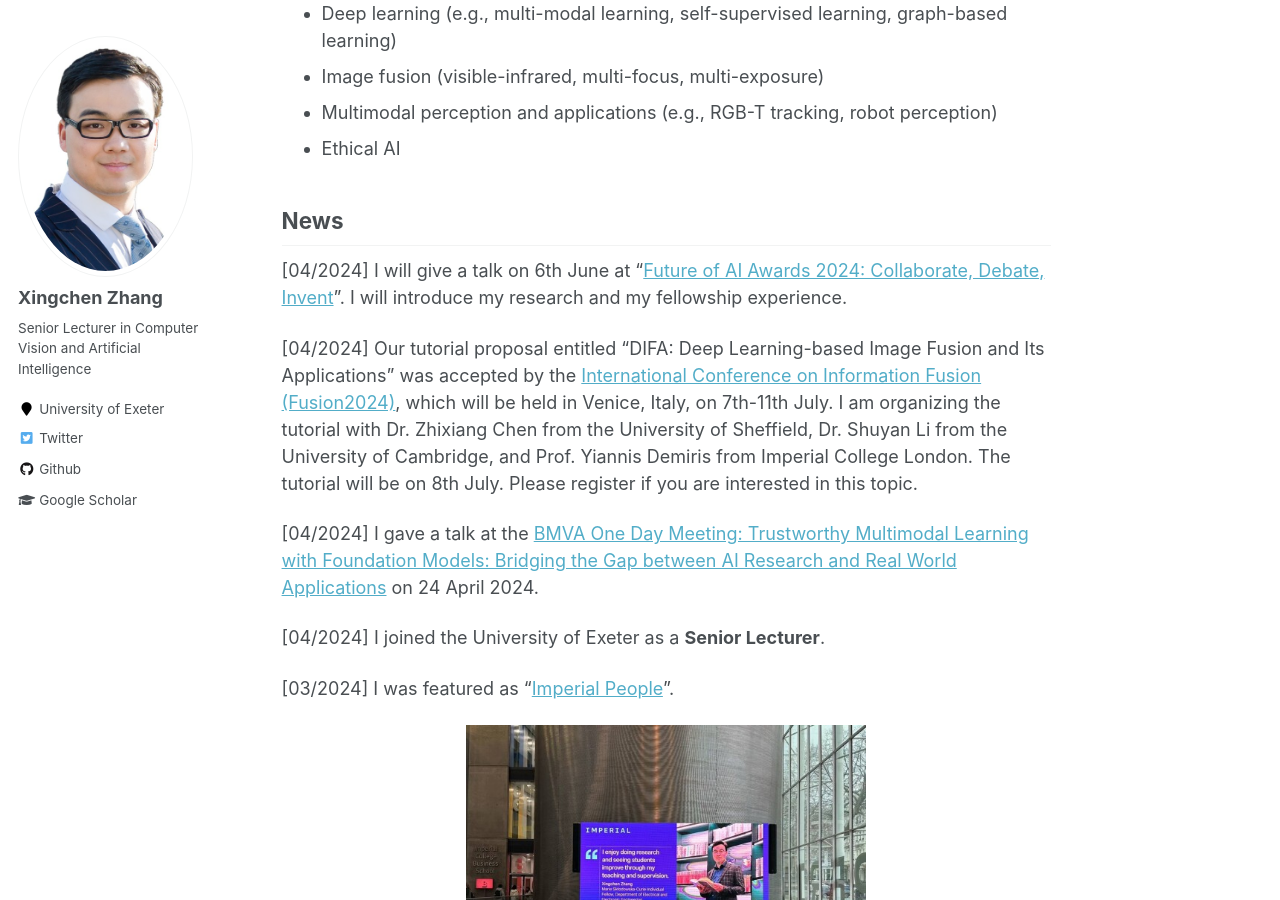
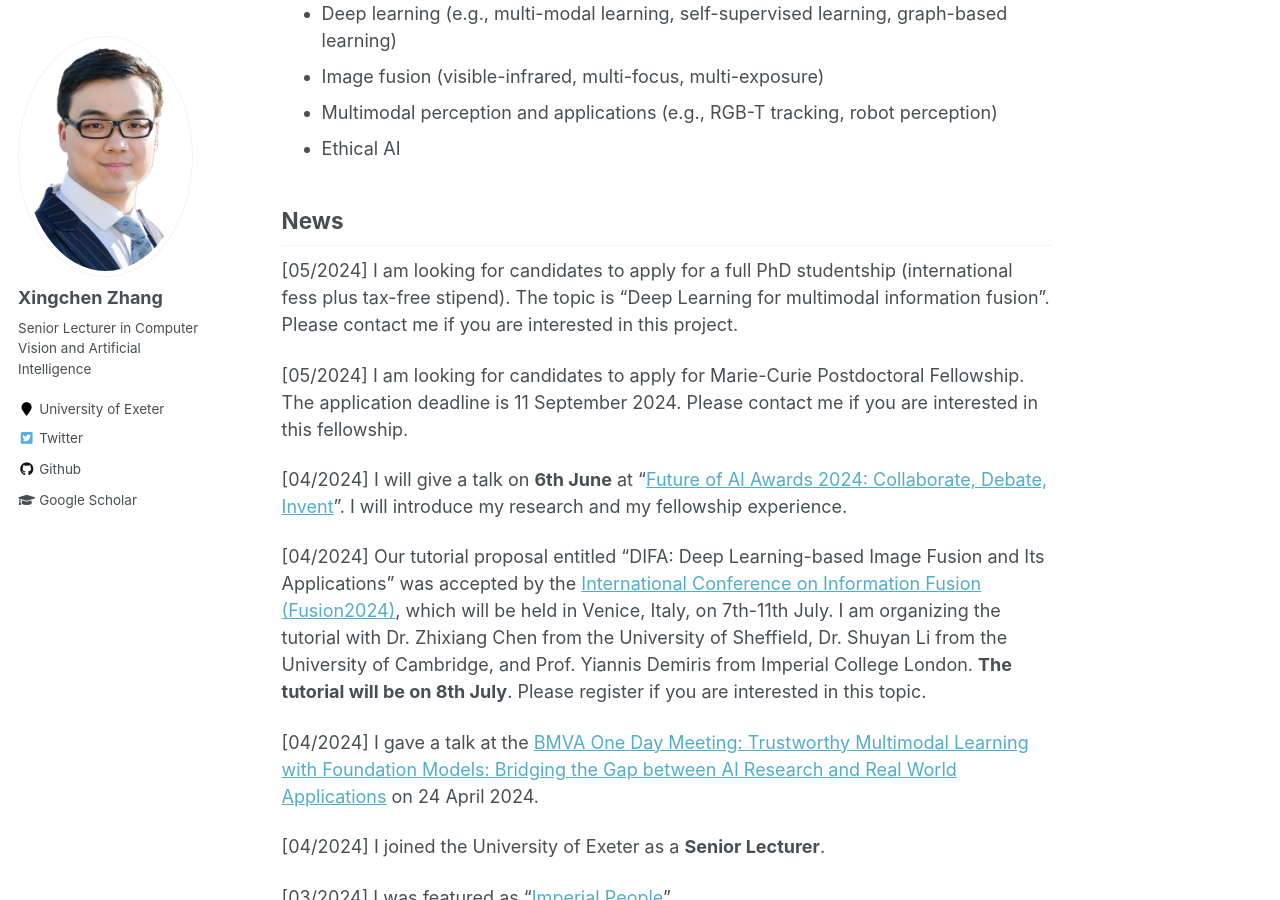
Before and after one commit to xingchenzhang/xingchenzhang.github.io, a Jekyll site: the page built from _pages/about.md, in a window 1280 px wide and 900 px high, scrolled down 1264 px. Built offline with Jekyll 4.4.1, drawn with Linux system fonts in a browser that asks for light colours.

Commit message:
update news

```diff
--- a/_pages/about.md
+++ b/_pages/about.md
@@ -34,9 +34,13 @@ My research areas include
 
 News
 ----
-[04/2024] I will give a talk on 6th June at "[Future of AI Awards 2024: Collaborate, Debate, Invent](https://www.eventbrite.co.uk/e/future-of-ai-awards-2024-collaborate-debate-invent-tickets-893583621667)". I will introduce my research and my fellowship experience.
+[05/2024] I am looking for candidates to apply for a full PhD studentship (international fess plus tax-free stipend). The topic is "Deep Learning for multimodal information fusion". Please contact me if you are interested in this project.
 
-[04/2024] Our tutorial proposal entitled "DIFA: Deep Learning-based Image Fusion and Its Applications" was accepted by the [International Conference on Information Fusion (Fusion2024)](https://fusion2024.org/), which will be held in Venice, Italy, on 7th-11th July. I am organizing the tutorial with Dr. Zhixiang Chen from the University of Sheffield, Dr. Shuyan Li from the University of Cambridge, and Prof. Yiannis Demiris from Imperial College London. The tutorial will be on 8th July. Please register if you are interested in this topic.
+[05/2024] I am looking for candidates to apply for Marie-Curie Postdoctoral Fellowship. The application deadline is 11 September 2024. Please contact me if you are interested in this fellowship.
+
+[04/2024] I will give a talk on **6th June** at "[Future of AI Awards 2024: Collaborate, Debate, Invent](https://www.eventbrite.co.uk/e/future-of-ai-awards-2024-collaborate-debate-invent-tickets-893583621667)". I will introduce my research and my fellowship experience.
+
+[04/2024] Our tutorial proposal entitled "DIFA: Deep Learning-based Image Fusion and Its Applications" was accepted by the [International Conference on Information Fusion (Fusion2024)](https://fusion2024.org/), which will be held in Venice, Italy, on 7th-11th July. I am organizing the tutorial with Dr. Zhixiang Chen from the University of Sheffield, Dr. Shuyan Li from the University of Cambridge, and Prof. Yiannis Demiris from Imperial College London. **The tutorial will be on 8th July**. Please register if you are interested in this topic.
 
 [04/2024] I gave a talk at the [BMVA One Day Meeting: Trustworthy Multimodal Learning with Foundation Models: Bridging the Gap between AI Research and Real World Applications](https://www.bmva.org/meetings/24-04-24-Multimodal%20Learning.html) on 24 April 2024.
 
```
